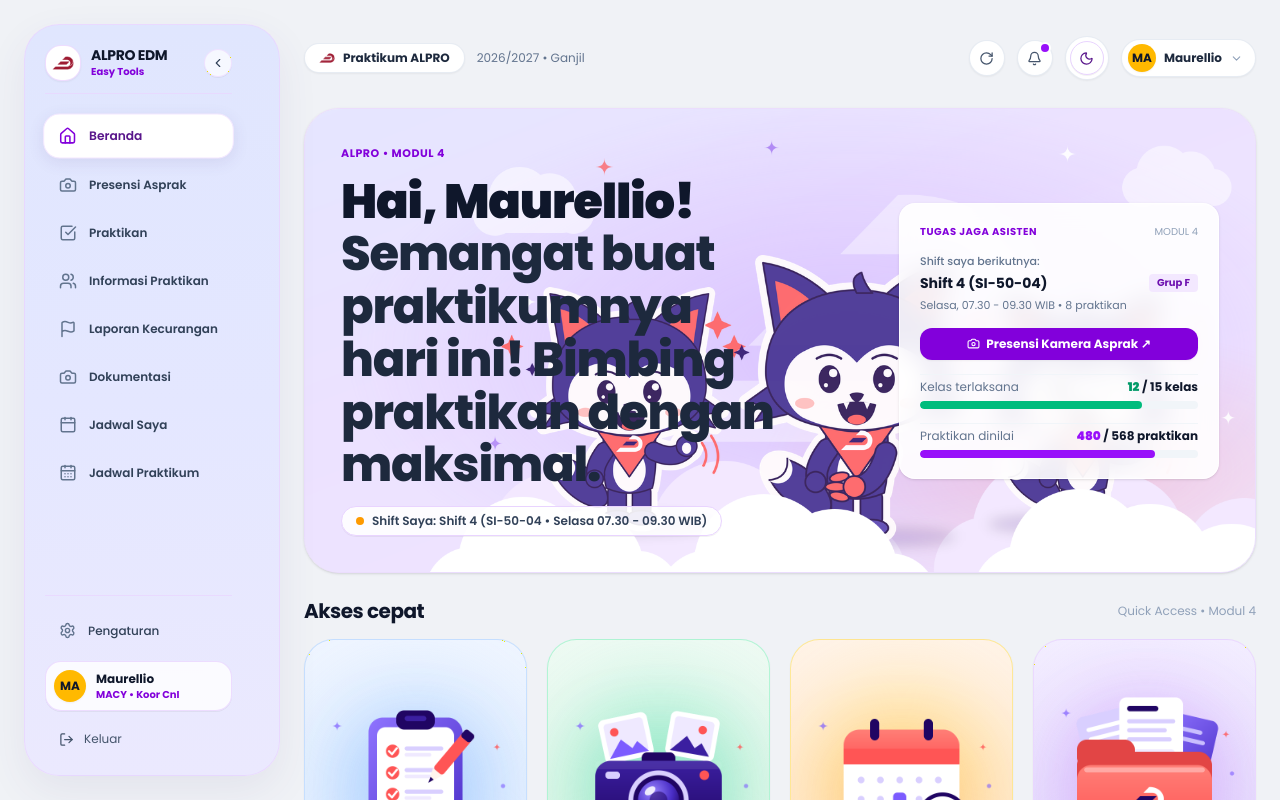
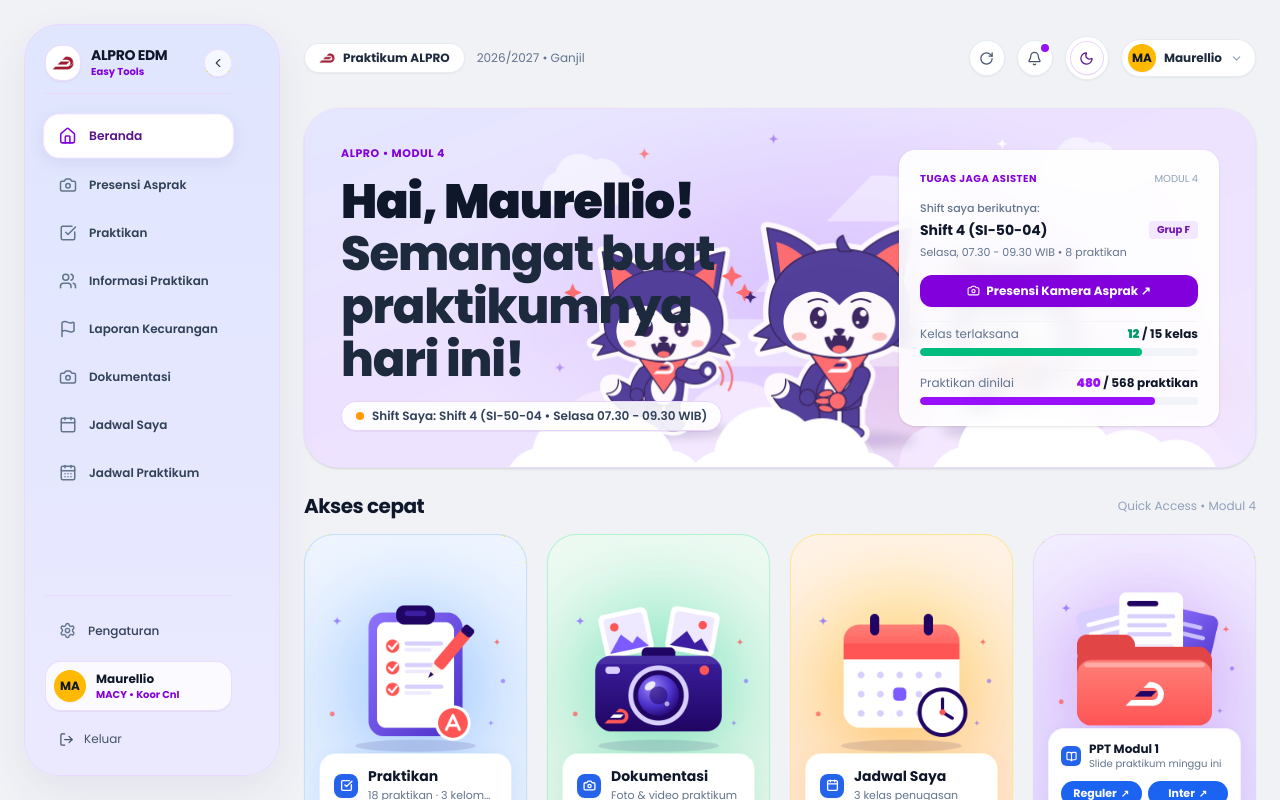
Before and after one commit to MaurellioChristopher/alpropraktikum, a Next.js app: page /dashboard/assistant in a window 1280 px wide. Shown: the top 800 px of the page. Built offline with nearby package versions, Linux system fonts and the light colour scheme.

Commit message:
content: shorten greeting to Semangat buat praktikumnya hari ini!

```diff
--- a/src/app/dashboard/assistant/page.tsx
+++ b/src/app/dashboard/assistant/page.tsx
@@ -455,7 +455,7 @@ export default function AssistantDashboard() {
                 <h1 className="text-3xl sm:text-4xl lg:text-5xl font-black text-slate-900 dark:text-white tracking-tight leading-[1.1]">
                   Hai, {currentAssistantProfile.name.split(" ")[0]}!<br />
                   <span className="font-extrabold text-slate-800 dark:text-neutral-100">
-                    Semangat buat praktikumnya hari ini! Bimbing praktikan dengan maksimal.
+                    Semangat buat praktikumnya hari ini!
                   </span>
                 </h1>
                 <div>
```
